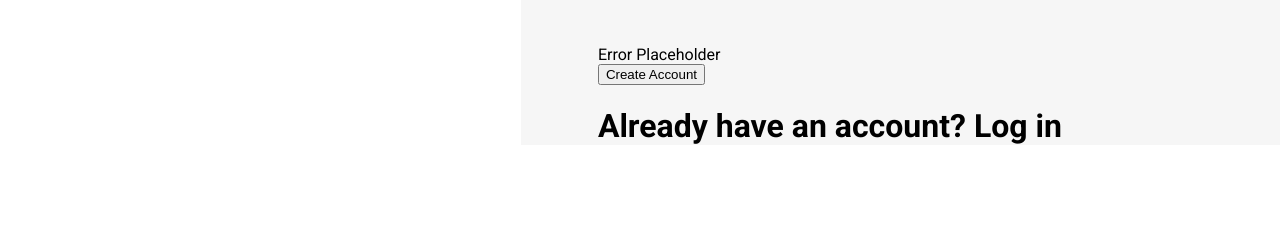
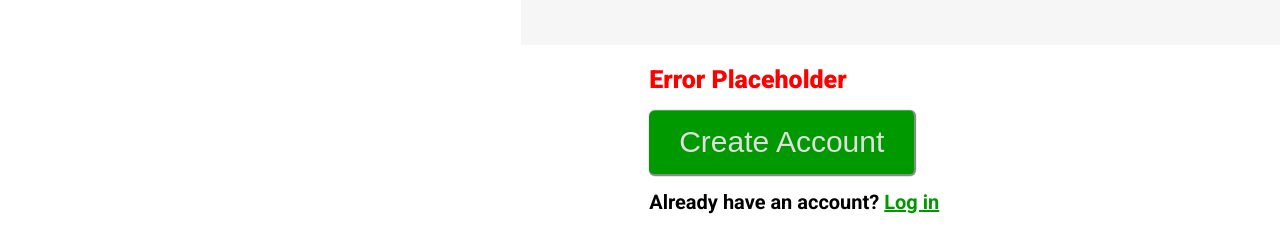
Before and after one commit to R-W-Jones/signup-form, a plain HTML site: page index.html in a window 1280 px wide. Shown: the part 780-1007 px from the top of the page. Before the commit the page ends 925 px from the top, so only its background shows below. Drawn offline with Linux system fonts and the light colour scheme.

Commit message:
adjusted styling

```diff
--- a/index.html
+++ b/index.html
@@ -103,12 +103,13 @@
                     </div>
                 </div>
             </div>
-            <div class="form-end">
-                <div class="error-msg">Error Placeholder</div>
-                <button class="btn" type="submit">Create Account</button>
-                <h1>Already have an account? Log in <a href="" class="login"></a></h1>
-            </div>
         </form>
+        <div class="form-end">
+            <div class="error-msg">Error Placeholder</div>
+            <button class="btn" type="submit">Create Account</button>
+            <h1>Already have an account? <a href="" class="login">Log in</a></h1>
+        </div>
     </div>
+    <script src="script.js"></script>
 </body>
 </html>
--- a/style.css
+++ b/style.css
@@ -102,3 +102,50 @@ form{
     padding-left: 0;
     padding-right: 0;
 }*/
+
+.form-end{
+    margin-top: 20px;
+    position: absolute;
+    font-size: 10px;
+}
+
+.btn{
+    display: flex;
+    flex-direction: column;
+    align-items: center;
+    padding: 15px 30px;
+    border-radius: 6px;
+    border: none;
+    font-size: 30px;
+    background: #009900;
+    box-shadow: 0px 0.5px 1px rgba(0, 0, 0, 0.1),
+        inset 0px 0.5px 0.5px rgba(255, 255, 255, 0.5),
+        0px 0px 0px 0.5px rgba(0, 0, 0, 0.12);
+    color: #dfdedf;
+    user-select: none;
+    -webkit-user-select: none;
+    touch-action: manipulation;
+    cursor: pointer;
+    border-bottom: 2px solid rgb(139, 139, 139);
+    border-right: 2px solid rgb(139, 139, 139);
+}
+
+.btn:hover {
+    outline: 0;
+    box-shadow: inset 0px 0.8px 1px -0.25px rgba(255, 255, 255, 0.2),
+      0px 0.5px 1px rgba(0, 0, 0, 0.1), 0px 0px 0px 3.5px rgba(58, 108, 217, 0.5);
+  }
+
+  .login {
+    color: #009900;
+    text-decoration: underline;
+  }
+  .error {
+    border: 2px solid red;
+  }
+  .error-msg {
+    font-size: 25px;
+    font-weight: 900;
+    color: red;
+    margin-bottom: 1rem;
+  }
```
Also changed, not shown: script.js (added).
